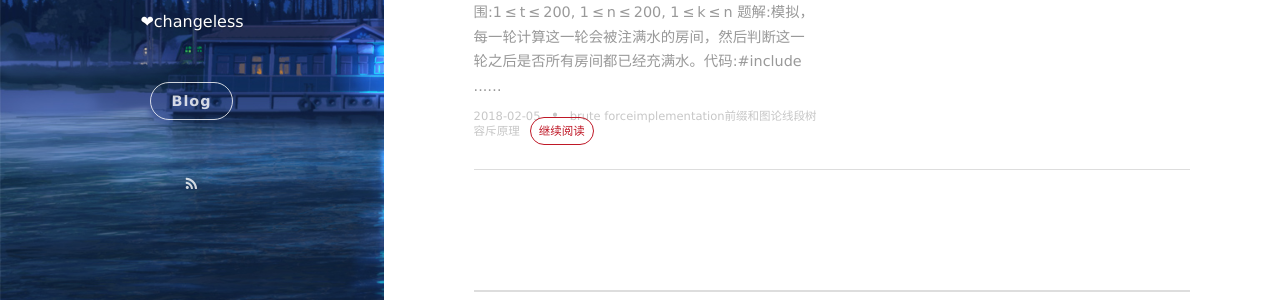
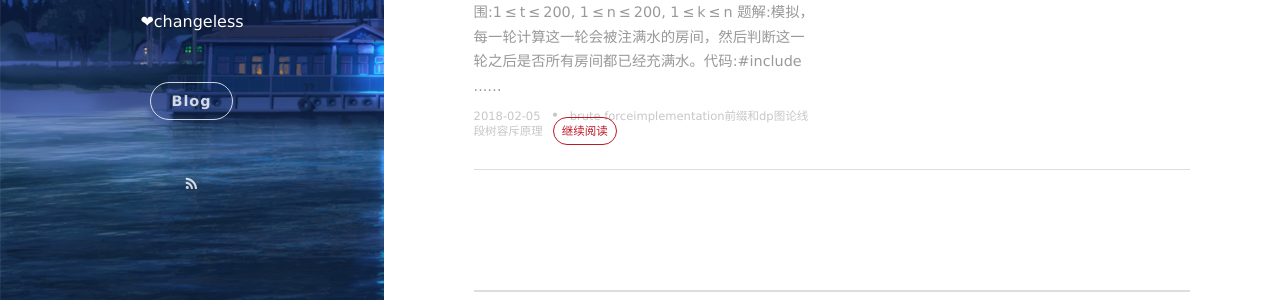
Before and after one commit to Akatsukis/akatsukis.github.io, a Jekyll site: the page built from _posts/Tech/2018-02-07-CFRound461.markdown, in a window 1280 px wide and 900 px high, scrolled down 7684 px. Shown: the part 497-797 px from the top of the window. Built offline with Jekyll 4.4.1, drawn with Linux system fonts in a browser that asks for light colours; nearby versions of some CDN libraries; comment, search, counter and statistics services are not loaded.

Commit message:
update tags

```diff
--- a/_posts/Tech/2018-02-05-ECR37.markdown
+++ b/_posts/Tech/2018-02-05-ECR37.markdown
@@ -6,6 +6,7 @@ tags:
 - brute force
 - implementation
 - 前缀和
+- dp
 - 图论
 - 线段树
 - 容斥原理
--- a/_posts/Tech/2018-02-07-CFRound461.markdown
+++ b/_posts/Tech/2018-02-07-CFRound461.markdown
@@ -5,6 +5,7 @@ title: Codeforces Round 461 题解
 tags:
 - brute force
 - implementation
+-
 
 categories: 题解
 ---
```
